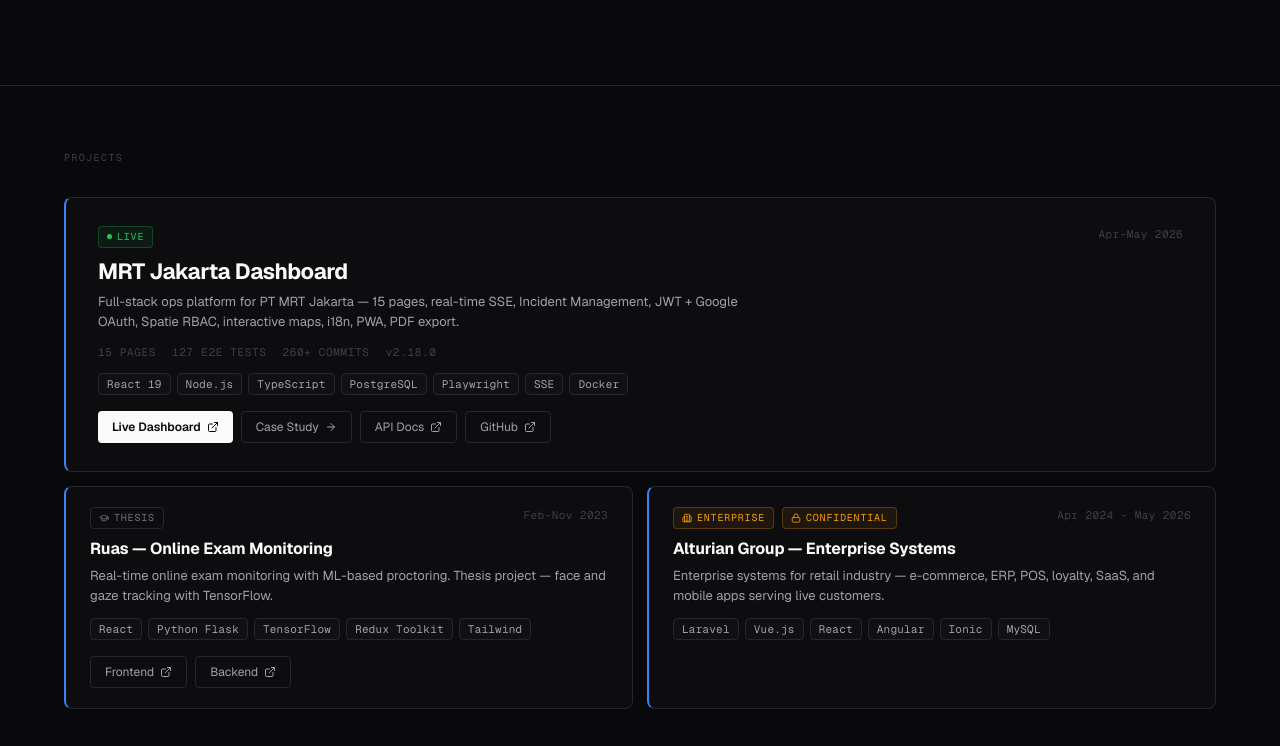
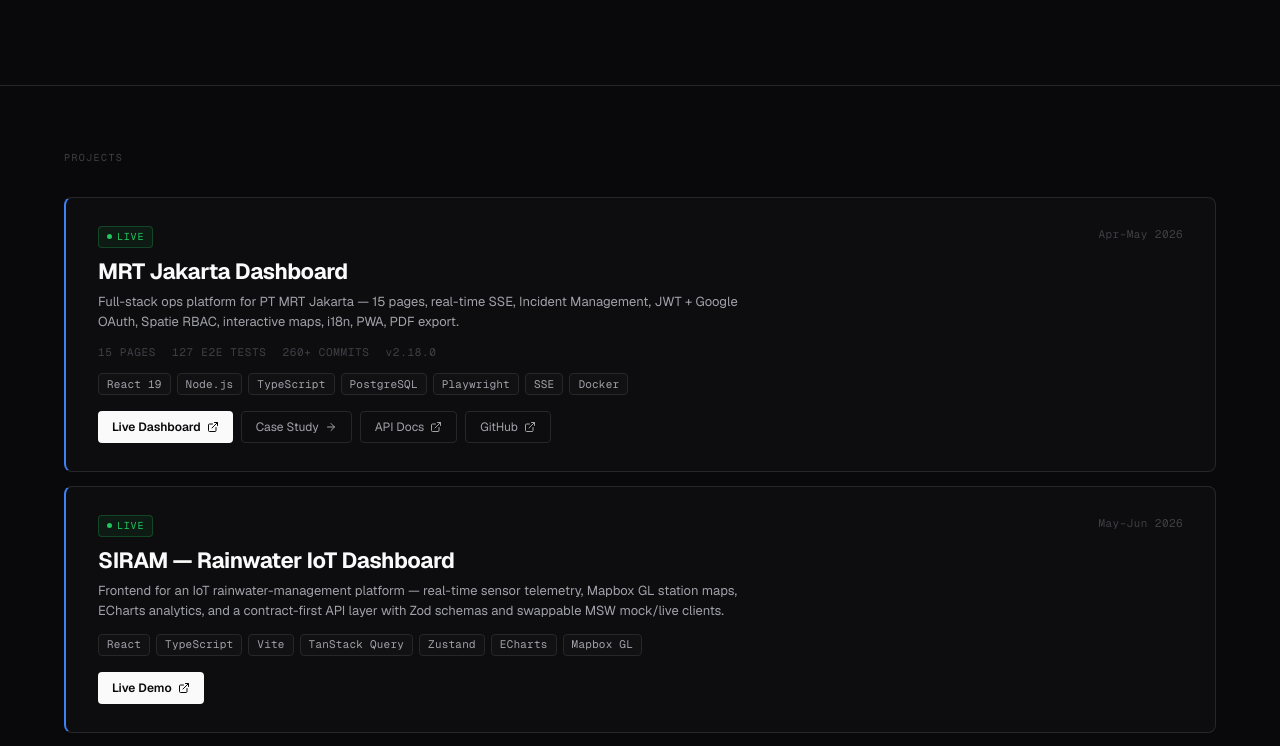
Before and after one commit to didapatria/portfolio, a Next.js app: page / in a window 1280 px wide. Shown: the part 2000-2746 px from the top of the page. Built offline with nearby package versions, Linux system fonts and the light colour scheme.

Commit message:
Update live deploys count from 3 to 4

```diff
--- a/src/app/page.tsx
+++ b/src/app/page.tsx
@@ -19,7 +19,7 @@
 const STATS = [
   { value: 127, suffix: '',  label: 'E2E PASSING',  delay: 100 },
   { value: 2,   suffix: '+', label: 'YRS SHIPPING', delay: 280 },
-  { value: 3,   suffix: '',  label: 'LIVE DEPLOYS', delay: 460, isLast: true as const },
+  { value: 4,   suffix: '',  label: 'LIVE DEPLOYS', delay: 460, isLast: true as const },
 ];
 
 // ── ABOUT DATA ───────────────────────────────────
@@ -306,6 +306,20 @@
             />
           </div>
 
+          <div style={{ marginBottom: 14 }}>
+            <ProjectCard
+              variant="featured"
+              title="SIRAM — Rainwater IoT Dashboard"
+              period="May–Jun 2026"
+              status="live"
+              description="Frontend for an IoT rainwater-management platform — real-time sensor telemetry, Mapbox GL station maps, ECharts analytics, and a contract-first API layer with Zod schemas and swappable MSW mock/live clients."
+              stackChips={['React', 'TypeScript', 'Vite', 'TanStack Query', 'Zustand', 'ECharts', 'Mapbox GL']}
+              links={[
+                { label: 'Live Demo', href: 'https://siram-rouge.vercel.app', primary: true },
+              ]}
+            />
+          </div>
+
           <div
             className="projects-two-up"
             style={{ display: 'grid', gridTemplateColumns: '1fr 1fr', gap: 14 }}
```
